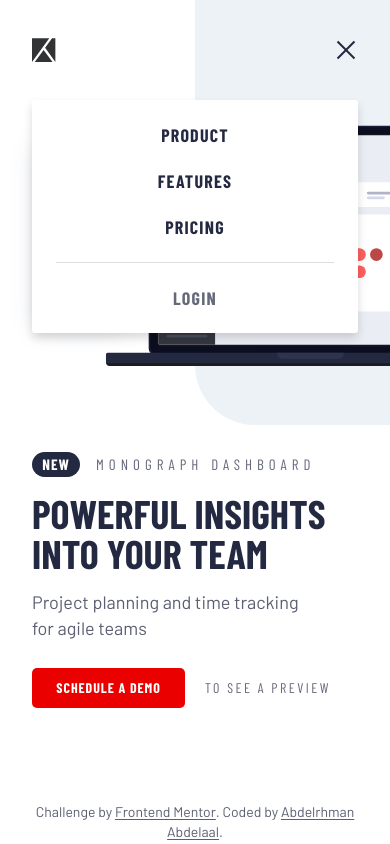
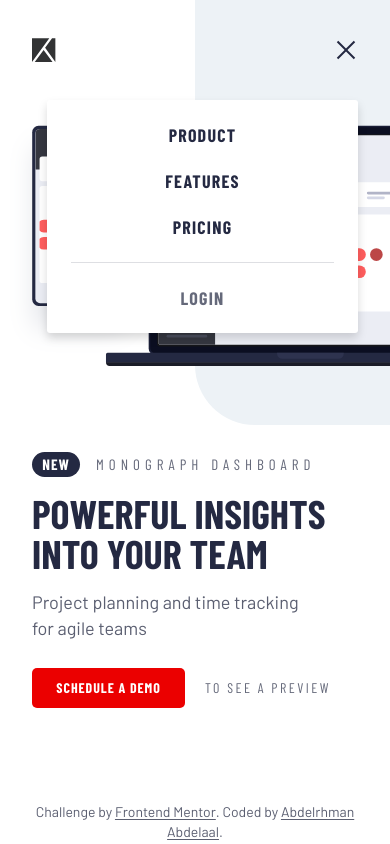
Before and after one commit to MrBlackvanta/project-tracking-intro-component, a Next.js app: page / in a window 390 px wide. Both pictures are taken after a click on the button "Open menu". Built offline with nearby package versions, Linux system fonts and the light colour scheme.

Commit message:
Cap mobile menu width below lg and align under trigger

```diff
--- a/src/components/layout/mobile-menu.tsx
+++ b/src/components/layout/mobile-menu.tsx
@@ -64,7 +64,7 @@
         aria-label="Primary"
         inert={!open}
         className={cn(
-          "shadow-menu absolute inset-x-0 top-full mt-9.5 hidden rounded-[3px] bg-white px-6 py-6",
+          "shadow-menu absolute top-full right-0 mt-9.5 hidden w-full max-w-77.75 rounded-[3px] bg-white px-6 py-6",
           { block: open },
         )}
       >
```
